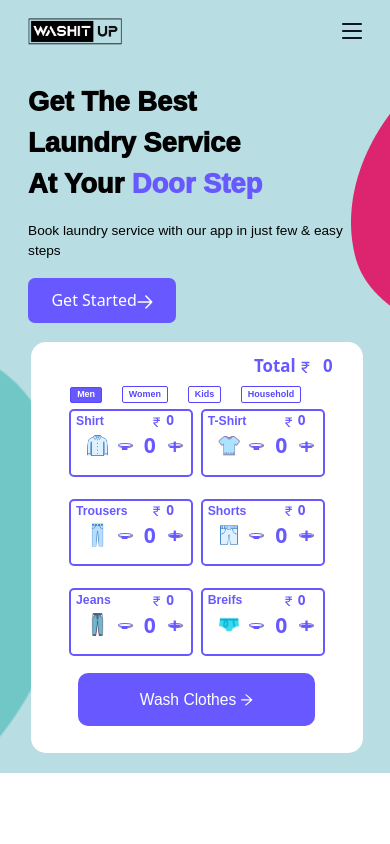
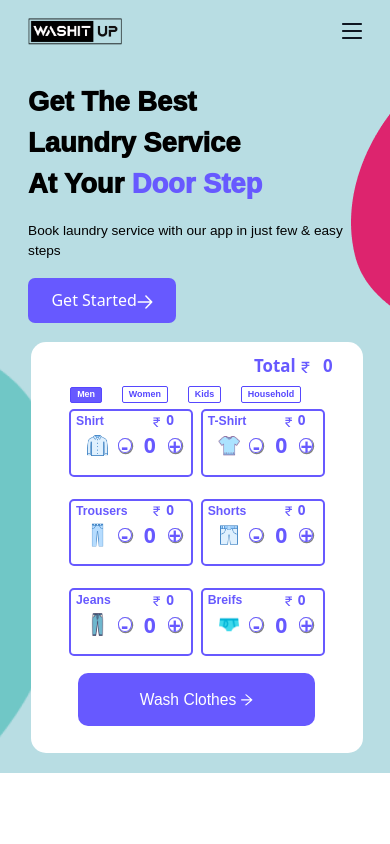
Before and after one commit to VamsiKrishna22042000/washitup, a React (Create React App) app in the folder laundryman/: page / in a window 390 px wide. Shown: the top 844 px of the page. Built offline with nearby package versions, Linux system fonts and the light colour scheme.

Commit message:
buttons commit

```diff
--- a/laundryman/src/components/AddClothes/addClothes.css
+++ b/laundryman/src/components/AddClothes/addClothes.css
@@ -296,7 +296,7 @@
         border-width:1px;
         border-radius:50%;
         margin-top:7%;
-        height:5%;
+        height:25%;
         width:5%;
         box-shadow: 0.6px 0.6px 0.6px 0.6px gray;
     }
@@ -317,7 +317,7 @@
         border-width:1px;
         border-radius:50%;
         margin-top:7%;
-        height:5%;
+        height:25%;
         width:5%;
         box-shadow: 0.6px 0.6px 0.6px 0.6px gray;
     }
```
